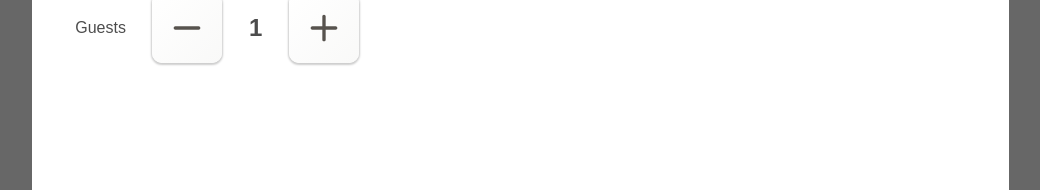
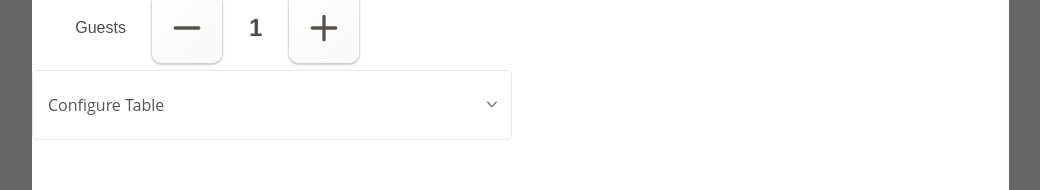
Before and after one commit to vinitus/manage-reservations, a SvelteKit app: page /new in a window 1280 px wide. Shown: the part 258-448 px from the top of the page, without its empty margins (112-1152 px from the left). Built offline with nearby package versions, Linux system fonts and the light colour scheme.

Commit message:
다중 선택 드롭다운 버튼 추가

```diff
--- /dev/null
+++ b/src/routes/new/MultiSelect.svelte
@@ -0,0 +1,89 @@
+<script>
+	let dropdownIsOpen = false;
+</script>
+
+<div class="select-list">
+	<div
+		role="button"
+		class="title"
+		on:click={() => (dropdownIsOpen = !dropdownIsOpen)}
+		tabindex={0}
+		on:keydown={() => (dropdownIsOpen = !dropdownIsOpen)}
+	>
+		Configure Table
+	</div>
+	<div class="select-options" style={dropdownIsOpen ? 'display: block' : 'none'}>
+		<div class="option">
+			<input type="checkbox" name="vehicle" id="option1" value="" />
+			<label for="option1">Platform</label>
+		</div>
+		<div class="option">
+			<input type="checkbox" name="vehicle" id="option2" />
+			<label for="option2">Device ID</label>
+		</div>
+		<div class="option">
+			<input type="checkbox" name="vehicle" id="option3" />
+			<label for="option3">Token</label>
+		</div>
+		<div class="option">
+			<input type="checkbox" name="vehicle" id="option4" />
+			<label for="option4">Option 1</label>
+		</div>
+	</div>
+</div>
+
+<style>
+	.select-list {
+		font-family: 'Open Sans', sans-serif;
+		color: #555;
+		background: #fff;
+	}
+
+	.select-list .title {
+		display: flex;
+		align-items: center;
+		cursor: pointer;
+		background: #fff;
+		border: 1px solid #eaeaec;
+		border-radius: 5px;
+		padding: 10px 15px 10px 15px;
+		height: 70px;
+		width: 480px;
+	}
+
+	.select-list .title::after {
+		display: inline-block;
+		content: '>';
+		margin-left: auto;
+		font-size: 11px;
+		transform: rotate(90deg) scale(1, 2);
+	}
+
+	.select-list .select-options {
+		display: none;
+		position: absolute;
+		z-index: 500;
+		border: 1px solid #eaeaec;
+		background: #fff;
+		width: 480px;
+	}
+
+	.select-list .select-options .option input {
+		margin: 10px 0 12px 15px;
+	}
+
+	input[type='checkbox' i] {
+		background-color: initial;
+		cursor: default;
+		appearance: auto;
+		box-sizing: border-box;
+		margin: 3px 3px 3px 4px;
+		padding: initial;
+		border: initial;
+	}
+
+	.select-list .select-options .option label {
+		display: inline-block;
+		padding: 10px 30px 10px 10px;
+	}
+</style>
--- a/src/routes/new/ReservationForm.svelte
+++ b/src/routes/new/ReservationForm.svelte
@@ -1,5 +1,6 @@
 <script>
 	import GradationButton from './GradationButton.svelte';
+	import MultiSelect from './MultiSelect.svelte';
 	import event_available from '$lib/images/event_available.svg';
 	import mathMinus from '$lib/images/math-minus.svg';
 	import mathPlus from '$lib/images/math-plus.svg';
@@ -35,6 +36,7 @@
 			<GradationButton imgSrc={mathPlus} alt="mathPlus" style="width:70px; height:70px;" />
 		</div>
 	</div>
+	<MultiSelect />
 </form>
 
 <style>
```
